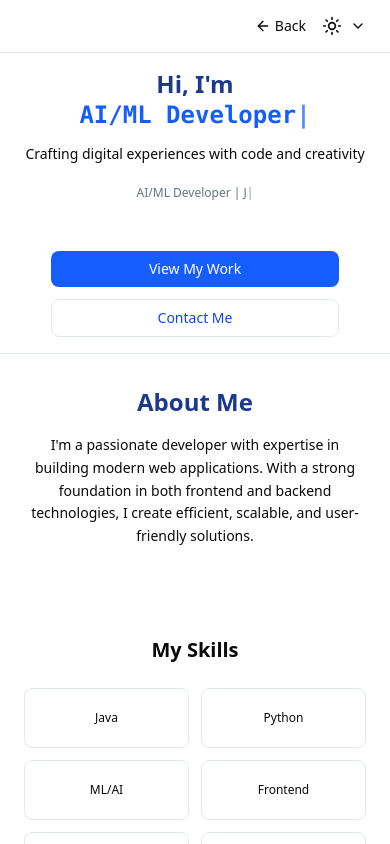
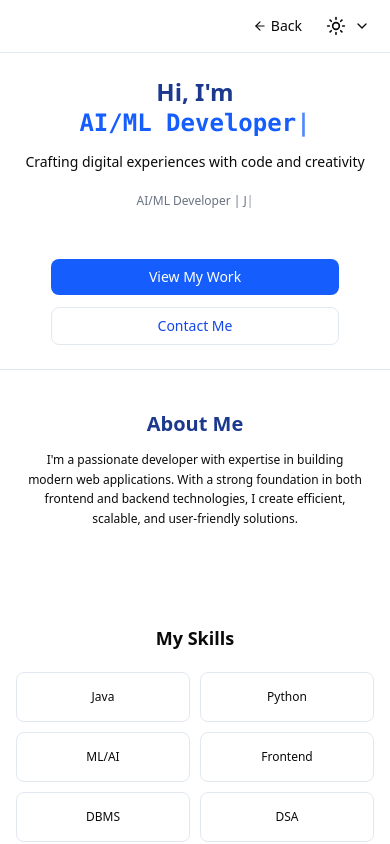
Before and after one commit to AdityaJoshi017/portfolio, a Next.js app: page / in a window 390 px wide. Shown: the top 844 px of the page. Built offline with nearby package versions, Linux system fonts and the light colour scheme.

Commit message:
Fix UI and update project section

```diff
--- a/app/page.tsx
+++ b/app/page.tsx
@@ -11,22 +11,22 @@ export default function Home() {
   return (
     <div className="min-h-screen flex flex-col overflow-x-hidden">
       <header className="bg-card border-b border-border">
-        <div className="max-w-7xl mx-auto px-4 sm:px-6 lg:px-8 py-2 sm:py-4">
-          <div className="flex justify-end space-x-2">
+        <div className="max-w-7xl mx-auto px-3 sm:px-4 md:px-6 lg:px-8 py-2 sm:py-3 md:py-4">
+          <div className="flex justify-end space-x-2 sm:space-x-3">
             <button
               onClick={() => router.back()}
-              className="inline-flex items-center text-foreground hover:text-primary transition-colors group text-sm sm:text-base"
+              className="inline-flex items-center text-foreground hover:text-primary transition-colors group text-sm sm:text-base min-h-[32px] sm:min-h-[40px] px-2 sm:px-3"
             >
-              <ArrowLeft className="w-4 h-4 sm:w-5 sm:h-5 mr-1 sm:mr-2 transition-transform group-hover:-translate-x-1" />
-              <span className="font-medium">Back</span>
+              <ArrowLeft className="w-3.5 h-3.5 sm:w-4 sm:h-4 md:w-5 md:h-5 mr-1 sm:mr-1.5 md:mr-2 transition-transform group-hover:-translate-x-0.5" />
+              <span className="font-medium text-sm sm:text-base">Back</span>
             </button>
-            <ThemeToggle className="scale-90 sm:scale-100" />
+            <ThemeToggle className="scale-75 sm:scale-90 md:scale-100" />
           </div>
         </div>
       </header>
       {/* Hero Section */}
-      <section className="py-4 sm:py-8 md:py-16 text-center px-4 sm:px-6 max-w-full overflow-hidden">
-        <h1 className="text-2xl sm:text-3xl md:text-5xl lg:text-6xl font-bold text-blue-900 mb-3 sm:mb-4 md:mb-6 leading-tight px-2">
+      <section className="py-6 sm:py-8 md:py-16 text-center px-3 sm:px-4 md:px-6 max-w-full overflow-hidden">
+        <h1 className="text-2xl xs:text-2.5xl sm:text-3xl md:text-4xl lg:text-5xl xl:text-6xl font-bold text-blue-900 mb-3 sm:mb-4 md:mb-6 leading-tight px-1 sm:px-2">
           Hi, I'm{' '}
           <span className="text-blue-600 relative block sm:inline">
             <TypingEffect
@@ -77,10 +77,10 @@ export default function Home() {
       {/* About Section */}
       {/* <section className="py-16 bg-gray-50"> */}
       {/* change 0017 */}
-      <section className="py-8 sm:py-12 md:py-16 bg-card border-t border-border">
-        <div className="max-w-4xl mx-auto px-4 sm:px-6">
-          <h1 className="text-2xl sm:text-3xl md:text-5xl font-bold text-blue-900 mb-4 sm:mb-5 text-center px-2">About Me</h1>
-          <p className="text-sm sm:text-base text-foreground/70 leading-relaxed text-center max-w-2xl mx-auto px-2">
+      <section className="py-10 sm:py-12 md:py-16 bg-card border-t border-border">
+        <div className="max-w-4xl mx-auto px-4 sm:px-5 md:px-6">
+          <h1 className="text-xl xs:text-2xl sm:text-3xl md:text-4xl lg:text-5xl font-bold text-blue-900 mb-3 sm:mb-4 md:mb-5 text-center px-2">About Me</h1>
+          <p className="text-xs xs:text-sm sm:text-base text-foreground/70 leading-relaxed text-center max-w-2xl mx-auto px-2 sm:px-3">
             I'm a passionate developer with expertise in building modern web applications.
             With a strong foundation in both frontend and backend technologies, I create
             efficient, scalable, and user-friendly solutions.
@@ -90,12 +90,12 @@ export default function Home() {
       <p className="text-sm sm:text-base md:text-lg text-gray-500 mb-6 sm:mb-8 max-w-2xl mx-auto leading-relaxed" />
       {/* Skills Section */}
       <section className="py-8 sm:py-12 md:py-16 overflow-hidden">
-        <div className="max-w-4xl mx-auto px-4 sm:px-6">
-          <h2 className="text-xl sm:text-2xl md:text-3xl font-bold text-center mb-6 sm:mb-10 px-2">My Skills</h2>
-          <div className="grid grid-cols-2 sm:grid-cols-3 md:grid-cols-4 gap-3 sm:gap-4 md:gap-5 px-2">
+        <div className="max-w-4xl mx-auto px-3 sm:px-4 md:px-6">
+          <h2 className="text-lg xs:text-xl sm:text-2xl md:text-3xl font-bold text-center mb-5 sm:mb-8 md:mb-10 px-2">My Skills</h2>
+          <div className="grid grid-cols-2 xs:grid-cols-3 sm:grid-cols-4 gap-2.5 sm:gap-3 md:gap-4 px-1 sm:px-2">
             {['Java', 'Python', 'ML/AI', 'Frontend', 'DBMS', 'DSA', 'Next.js', 'React'].map((skill) => (
-              <div key={skill} className="p-2 sm:p-3 bg-card text-card-foreground rounded-lg border border-border text-center flex items-center justify-center min-h-[60px] sm:min-h-[70px]">
-                <span className="text-xs sm:text-sm md:text-base font-medium">{skill}</span>
+              <div key={skill} className="p-2 sm:p-2.5 md:p-3 bg-card text-card-foreground rounded-lg border border-border text-center flex items-center justify-center min-h-[50px] xs:min-h-[55px] sm:min-h-[60px] md:min-h-[70px]">
+                <span className="text-xs xs:text-xs sm:text-sm md:text-base font-medium">{skill}</span>
               </div>
             ))}
           </div>
```
